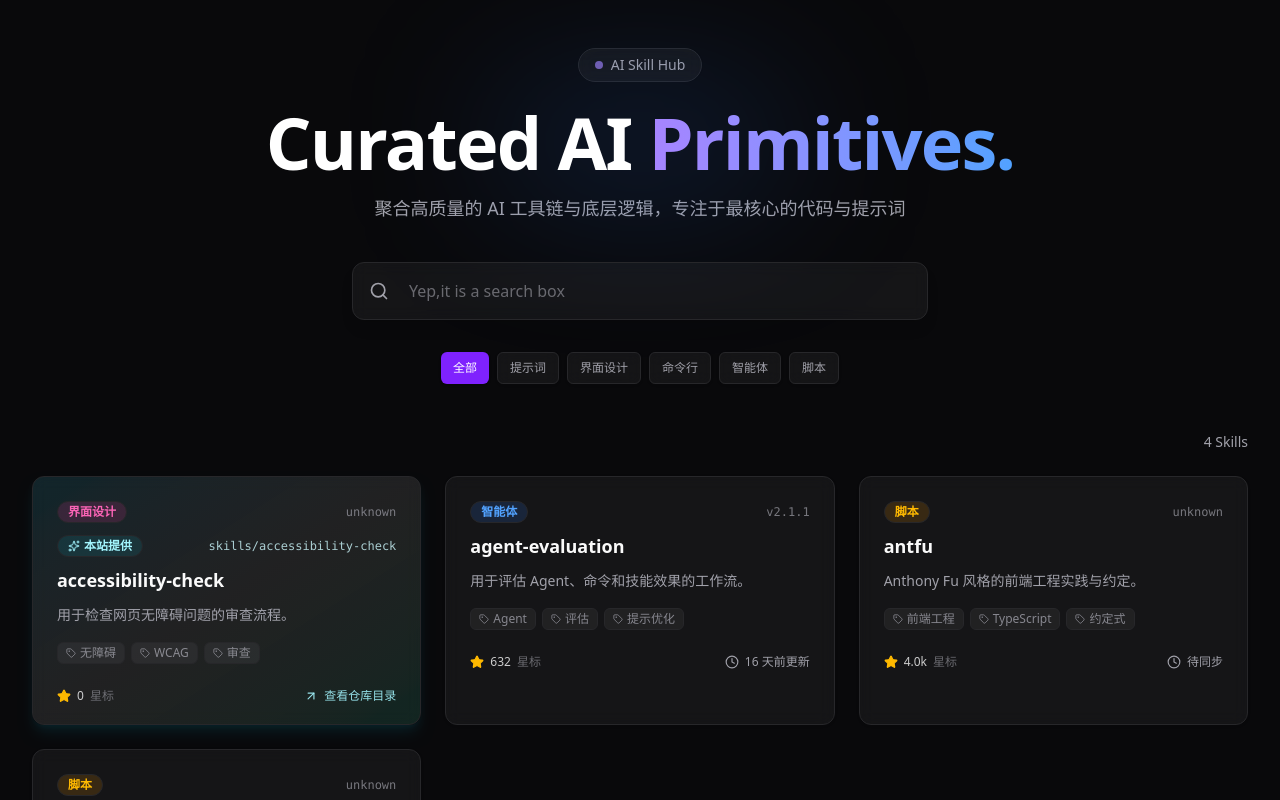
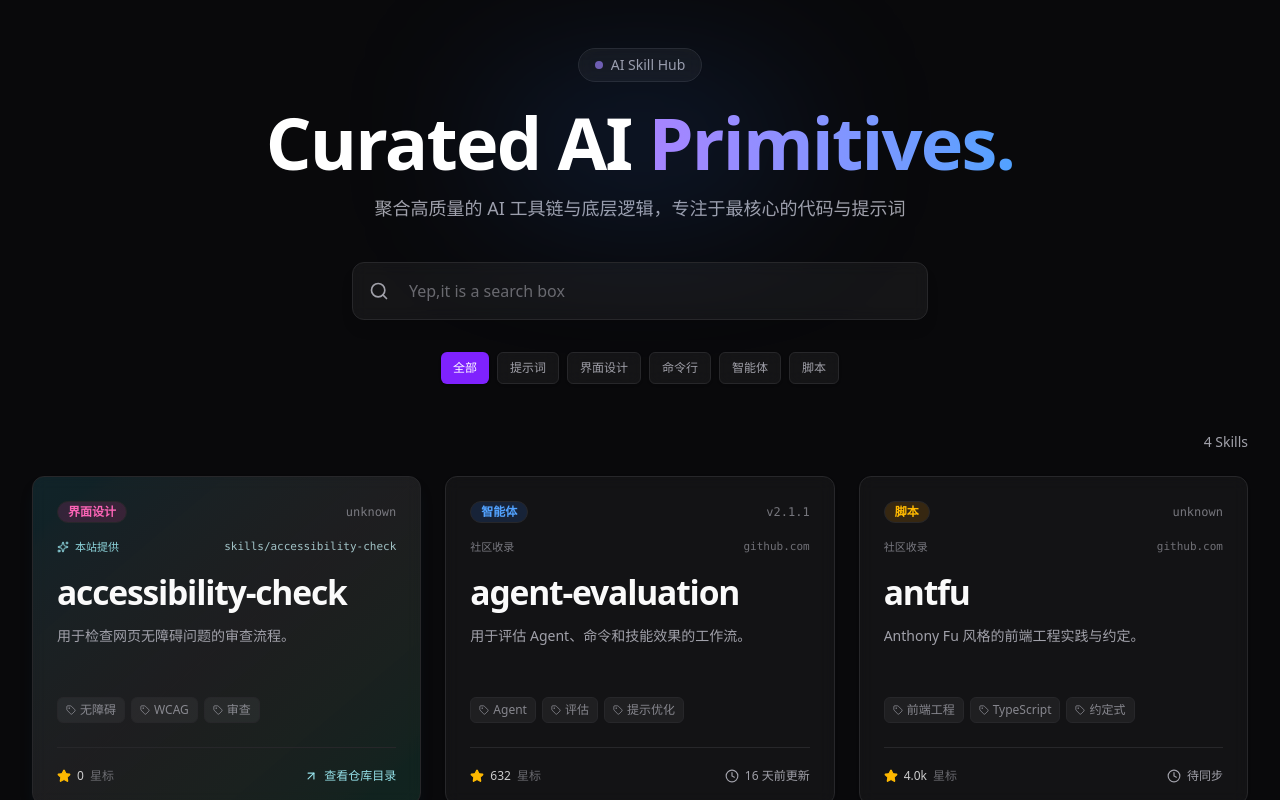
Before and after one commit to Azir-11/skill-hub, a Next.js app: page / in a window 1280 px wide. Shown: the top 800 px of the page. Built offline with nearby package versions, Linux system fonts and the light colour scheme.

Commit message:
feat: 更新 SkillCard 组件，添加技能来源标签和详细信息展示

```diff
--- a/components/SkillCard.tsx
+++ b/components/SkillCard.tsx
@@ -32,6 +32,23 @@ function formatStars(count: number): string {
   return count.toString();
 }
 
+function getSourceLabel(isOfficial: boolean): string {
+  return isOfficial ? "本站提供" : "社区收录";
+}
+
+function getSourceDetail(skill: EnrichedSkill, isOfficial: boolean): string {
+  if (isOfficial) {
+    return `skills/${skill.name}`;
+  }
+
+  try {
+    const { hostname } = new URL(skill.github_url);
+    return hostname.replace(/^www\./, "");
+  } catch {
+    return "外部仓库";
+  }
+}
+
 interface SkillCardProps {
   skill: EnrichedSkill;
 }
@@ -39,60 +56,65 @@ interface SkillCardProps {
 export function SkillCard({ skill }: SkillCardProps) {
   const href = getSkillHref(skill);
   const isOfficial = isSelfSkill(skill);
+  const detailText = skill.full_description || skill.description;
 
   return (
     <Link
       href={href}
-      target={isOfficial ? undefined : "_blank"}
-      rel={isOfficial ? undefined : "noopener noreferrer"}
-      className="group block h-full outline-none focus-visible:ring-2 focus-visible:ring-violet-500 focus-visible:ring-offset-2 rounded-xl"
+      target="_blank"
+      rel="noopener noreferrer"
+      className="group relative block h-full cursor-pointer rounded-xl outline-none focus-visible:ring-2 focus-visible:ring-violet-500 focus-visible:ring-offset-2"
     >
       <Card
-        className={`h-full border border-white/10 bg-white/5 backdrop-blur-sm transition-all duration-300 group-hover:-translate-y-1 group-hover:border-violet-500/40 group-hover:bg-white/8 group-hover:shadow-xl group-hover:shadow-violet-500/10 ${
-          isOfficial
-            ? "border-cyan-400/20 bg-linear-to-br from-cyan-500/10 via-white/5 to-emerald-500/10 shadow-lg shadow-cyan-500/10"
-            : ""
-        }`}
+        className={`relative flex h-full flex-col overflow-hidden border border-white/10 bg-white/4.5 backdrop-blur-sm transition-[border-color,background-color,box-shadow] duration-250 group-hover:border-white/18 group-hover:bg-white/6 group-hover:shadow-xl group-hover:shadow-black/15 ${isOfficial
+          ? "border-cyan-400/20 bg-linear-to-br from-cyan-500/10 via-white/4.5 to-emerald-500/10 shadow-lg shadow-cyan-950/20"
+          : ""
+          }`}
       >
-        <CardContent className="flex flex-col gap-3 p-6">
-          {/* Top: Category badge + Version */}
-          <div className="flex items-center justify-between">
+        <CardContent className="flex flex-1 flex-col p-6">
+          <div className="flex items-center justify-between gap-4">
             <Badge variant={getCategoryVariant(skill.category)}>
               {CATEGORY_LABELS[skill.category] ?? skill.category}
             </Badge>
             <span className="text-xs font-mono text-muted-foreground/70">{skill.version}</span>
           </div>
 
-          {isOfficial && (
-            <div className="flex items-center justify-between gap-3">
-              <Badge
-                variant="outline"
-                className="border-cyan-400/30 bg-cyan-400/10 text-cyan-200"
-              >
-                <Sparkles className="mr-1 h-3 w-3" />
-                本站提供
-              </Badge>
-              <span className="text-xs font-mono text-cyan-100/80">{`skills/${skill.name}`}</span>
-            </div>
-          )}
+          <div className="mt-4 flex items-center justify-between gap-3 text-[11px]">
+            <span
+              className={
+                isOfficial
+                  ? "inline-flex items-center gap-1.5 text-cyan-200/85"
+                  : "inline-flex items-center gap-1.5 text-muted-foreground/72"
+              }
+            >
+              {isOfficial && <Sparkles className="h-3 w-3" />}
+              {getSourceLabel(isOfficial)}
+            </span>
+            <span
+              className={
+                isOfficial
+                  ? "font-mono text-cyan-100/75"
+                  : "font-mono text-muted-foreground/65"
+              }
+            >
+              {getSourceDetail(skill, isOfficial)}
+            </span>
+          </div>
 
-          {/* Name */}
-          <h3 className="text-lg font-semibold text-foreground leading-tight group-hover:text-violet-300 transition-colors duration-200">
+          <h3 className="mt-5 text-[1.95rem] leading-none font-semibold tracking-[-0.035em] text-foreground sm:text-[2.1rem]">
             {skill.name}
           </h3>
 
-          {/* Description */}
-          <p className="text-sm text-muted-foreground line-clamp-2 leading-relaxed">
+          <p className="mt-4 min-h-13 text-sm leading-relaxed text-muted-foreground line-clamp-2">
             {skill.description}
           </p>
 
-          {/* Tags */}
           {skill.tags.length > 0 && (
-            <div className="flex flex-wrap gap-1.5 mt-1">
+            <div className="mt-5 flex flex-wrap gap-1.5">
               {skill.tags.slice(0, 4).map((tag) => (
                 <span
                   key={tag}
-                  className="inline-flex items-center gap-1 rounded-md bg-white/5 px-2 py-0.5 text-xs text-muted-foreground/80 border border-white/8"
+                  className="inline-flex items-center gap-1 rounded-md border border-white/8 bg-white/5 px-2 py-1 text-xs text-muted-foreground/80"
                 >
                   <Tag className="h-2.5 w-2.5" />
                   {tag}
@@ -102,9 +124,8 @@ export function SkillCard({ skill }: SkillCardProps) {
           )}
         </CardContent>
 
-        {/* Footer: Stars + Last updated */}
         <CardFooter className="px-6 pb-5 pt-0">
-          <div className="flex w-full items-center justify-between text-xs text-muted-foreground">
+          <div className="flex w-full items-center justify-between gap-4 border-t border-white/6 pt-5 text-xs text-muted-foreground">
             <span className="flex items-center gap-1.5">
               <Star className="h-3.5 w-3.5 fill-amber-400 text-amber-400" />
               <span className="font-medium text-foreground/80">{formatStars(skill.stars)}</span>
@@ -124,6 +145,10 @@ export function SkillCard({ skill }: SkillCardProps) {
           </div>
         </CardFooter>
       </Card>
+
+      <div className="pointer-events-none absolute inset-x-5 top-full z-30 mt-3 origin-top rounded-2xl border border-white/10 bg-black/88 px-4 py-3 opacity-0 shadow-2xl shadow-black/35 backdrop-blur-md transition-[opacity,transform] duration-200 group-hover:translate-y-0 group-hover:opacity-100 group-focus-visible:translate-y-0 group-focus-visible:opacity-100 translate-y-1">
+        <p className="text-sm leading-6 text-slate-100">{detailText}</p>
+      </div>
     </Link>
   );
 }
```
